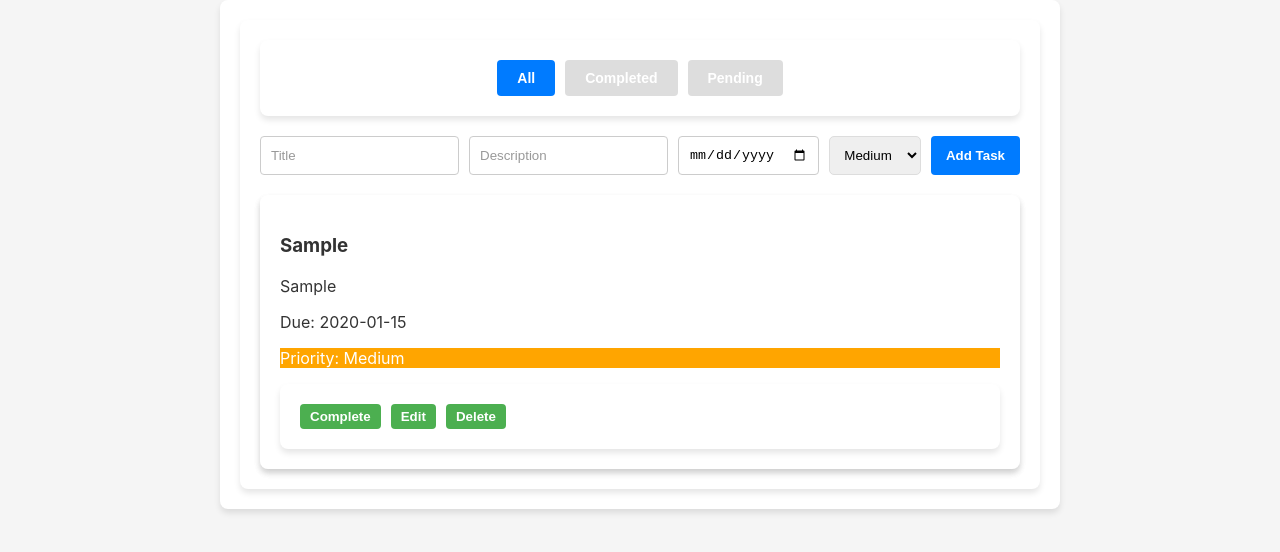
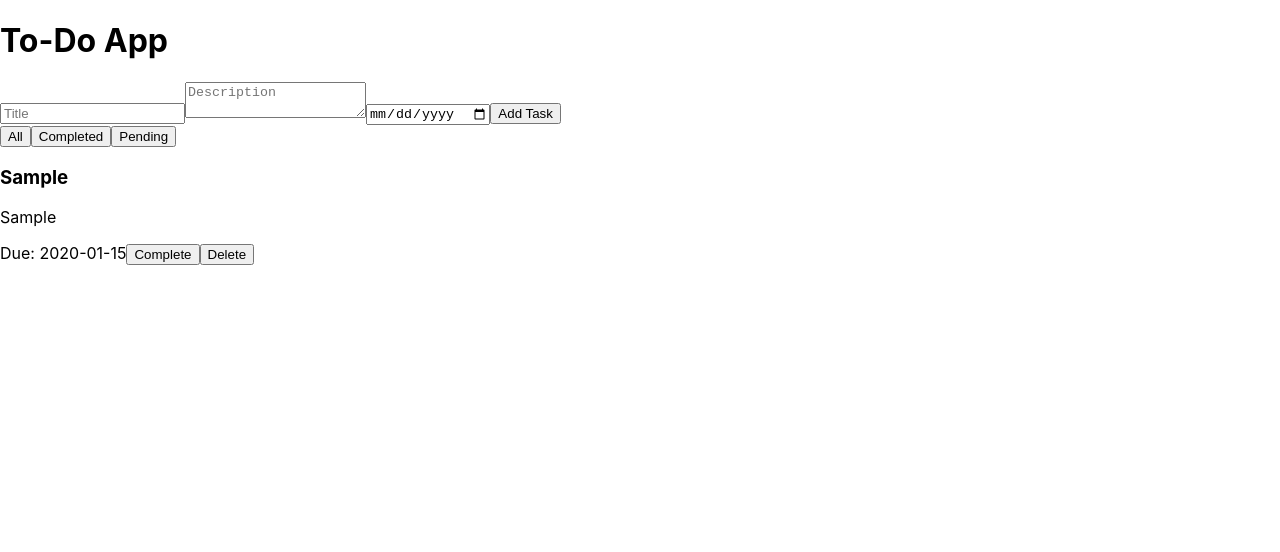
Before and after one commit to akhssm/To-Do, a React (Create React App) app in the folder to-do/: page / in a window 1280 px wide. Both pictures are taken after typing "Sample", "Sample", "2020-01-15" into the empty fields and a click on the button "Add Task". Shown: the top 552 px of the page. Built offline with nearby package versions, Linux system fonts and the light colour scheme.

Commit message:
made changes.

```diff
--- a/to-do/src/App.css
+++ b/to-do/src/App.css
@@ -1,183 +1,45 @@
-/* General Styles */
-body {
-  margin: 0;
-  padding: 0;
-  font-family: 'Arial', sans-serif;
-  background-color: #f5f5f5;
-  color: #333;
-  transition: all 0.3s ease-in-out;
+.App {
+  width: 80%;
+  margin: 0 auto;
+  padding: 20px;
+  font-family: Arial, sans-serif;
 }
 
-div {
-  padding: 20px;
-  max-width: 800px;
-  margin: 0 auto;
-  background-color: #fff;
-  border-radius: 8px;
-  box-shadow: 0 4px 6px rgba(0, 0, 0, 0.1);
-}
-
-/* Dark Mode Styles */
-.app.dark {
-  background-color: #121212;
-  color: #ffffff;
-}
-
-.app {
-  background-color: #ffffff;
-  color: #000000;
-  transition: all 0.3s ease-in-out;
-}
-
-/* TaskForm Styles */
 .task-form {
   display: flex;
-  gap: 10px;
-  margin-bottom: 20px;
-}
-
-.task-form input {
-  flex-grow: 1;
-  padding: 10px;
-  border: 1px solid #ccc;
-  border-radius: 4px;
-}
-
-.task-form button {
-  padding: 10px 15px;
-  background-color: #007bff;
-  color: #fff;
-  border: none;
-  border-radius: 4px;
-  cursor: pointer;
-  transition: background-color 0.3s;
-}
-
-.task-form button:hover {
-  background-color: #0056b3;
-}
-
-/* TaskList Styles */
-.task-list {
-  list-style: none;
-  padding: 0;
-}
-
-.task-list-item {
-  display: flex;
-  justify-content: space-between;
-  align-items: center;
-  padding: 10px;
-  border: 1px solid #ddd;
-  border-radius: 4px;
-  margin-bottom: 10px;
-  background-color: #f9f9f9;
-}
-
-.task-list-item.completed {
-  text-decoration: line-through;
-  color: #888;
-}
-
-.task-actions {
-  display: flex;
+  flex-direction: column;
   gap: 10px;
 }
 
-.task-actions button {
+.task-form input,
+.task-form textarea {
+  padding: 10px;
+  font-size: 16px;
+  margin: 5px 0;
+}
+
+.task-list {
+  margin-top: 20px;
+}
+
+.task-item {
+  padding: 10px;
+  margin: 10px 0;
+  border: 1px solid #ddd;
+  border-radius: 5px;
+}
+
+.task-item.completed {
+  background-color: #d3ffd3;
+  text-decoration: line-through;
+}
+
+button {
   padding: 5px 10px;
-  border: none;
-  border-radius: 4px;
+  margin-left: 10px;
   cursor: pointer;
 }
 
-.task-actions .delete-btn {
-  background-color: #dc3545;
-  color: #fff;
+.filters button {
+  margin-right: 10px;
 }
-
-.task-actions .delete-btn:hover {
-  background-color: #a71d2a;
-}
-
-.task-actions .toggle-btn {
-  background-color: #28a745;
-  color: #fff;
-}
-
-.task-actions .toggle-btn:hover {
-  background-color: #1e7e34;
-}
-
-/* FilterBar Styles */
-.filter-bar {
-  display: flex;
-  justify-content: center;
-  gap: 10px;
-  margin-bottom: 20px;
-}
-
-.filter-bar button {
-  padding: 10px 20px;
-  border: none;
-  border-radius: 4px;
-  cursor: pointer;
-  background-color: #ddd;
-  transition: background-color 0.3s, color 0.3s;
-}
-
-.filter-bar button.active {
-  background-color: #007bff;
-  color: #fff;
-}
-
-.filter-bar button:hover {
-  background-color: #0056b3;
-  color: #fff;
-}
-
-/* Responsive Styles */
-@media (max-width: 768px) {
-  .task-form {
-    flex-direction: column;
-    gap: 15px;
-  }
-
-  .task-actions {
-    flex-direction: column;
-    gap: 5px;
-  }
-
-  .filter-bar {
-    flex-wrap: wrap;
-  }
-
-  .filter-bar button {
-    flex-grow: 1;
-    margin-bottom: 5px;
-  }
-}
-
-@media (max-width: 480px) {
-  body {
-    padding: 10px;
-  }
-
-  .task-form button {
-    width: 100%;
-  }
-
-  .task-list-item {
-    flex-direction: column;
-    align-items: flex-start;
-  }
-
-  .task-actions {
-    width: 100%;
-    justify-content: space-between;
-  }
-
-  .task-actions button {
-    flex-grow: 1;
-  }
-}
--- a/to-do/src/App.jsx
+++ b/to-do/src/App.jsx
@@ -1,49 +1,60 @@
-import React, { useState, useEffect } from 'react';
-import TaskForm from './components/TaskForm';
-import TaskList from './components/TaskList';
-import FilterBar from './components/FilterBar';
-import { TaskContext } from './TaskContext';
-import './App.css';
+import React, { useState, useEffect } from "react";
+import Header from "./components/Header";
+import TaskForm from "./components/TaskForm";
+import TaskList from "./components/TaskList";
+import FilterBar from "./components/FilterBar";
 
+const App = () => {
+  // State to hold tasks and filter
+  const [tasks, setTasks] = useState([]);
+  const [filter, setFilter] = useState("All");
 
-function App() {
-  const [tasks, setTasks] = useState([]);
-  const [filter, setFilter] = useState('All');
-
+  // Load tasks from localStorage on initial load
   useEffect(() => {
-    const savedTasks = JSON.parse(localStorage.getItem('tasks')) || [];
-    setTasks(savedTasks);
+    const storedTasks = JSON.parse(localStorage.getItem("tasks")) || [];
+    setTasks(storedTasks);
   }, []);
 
+  // Save tasks to localStorage whenever tasks change
   useEffect(() => {
-    localStorage.setItem('tasks', JSON.stringify(tasks));
+    localStorage.setItem("tasks", JSON.stringify(tasks));
   }, [tasks]);
 
-  const addTask = (task) => setTasks([...tasks, task]);
+  // Add task handler
+  const addTask = (task) => {
+    setTasks((prevTasks) => [...prevTasks, task]);
+  };
 
-  const deleteTask = (id) => setTasks(tasks.filter(task => task.id !== id));
+  // Mark task as complete or undo
+  const markAsComplete = (id) => {
+    setTasks((prevTasks) =>
+      prevTasks.map((task) =>
+        task.id === id ? { ...task, completed: !task.completed } : task
+      )
+    );
+  };
 
-  const toggleComplete = (id) =>
-    setTasks(tasks.map(task =>
-      task.id === id ? { ...task, completed: !task.completed } : task
-    ));
+  // Delete a task
+  const deleteTask = (id) => {
+    setTasks((prevTasks) => prevTasks.filter((task) => task.id !== id));
+  };
 
-  const filteredTasks = tasks.filter(task => {
-    if (filter === 'All') return true;
-    return filter === 'Completed' ? task.completed : !task.completed;
+  // Filter tasks based on status
+  const filteredTasks = tasks.filter((task) => {
+    if (filter === "All") return true;
+    if (filter === "Completed") return task.completed;
+    if (filter === "Pending") return !task.completed;
+    return true;
   });
 
   return (
-    <div>
+    <div className="app">
+      <Header />
+      <TaskForm addTask={addTask} />
       <FilterBar filter={filter} setFilter={setFilter} />
-      <TaskForm addTask={addTask} />
-      <TaskList
-        tasks={filteredTasks}
-        toggleComplete={toggleComplete}
-        deleteTask={deleteTask}
-      />
+      <TaskList tasks={filteredTasks} markAsComplete={markAsComplete} deleteTask={deleteTask} />
     </div>
   );
-}
+};
 
 export default App;
--- a/to-do/src/components/FilterBar.jsx
+++ b/to-do/src/components/FilterBar.jsx
@@ -1,30 +1,13 @@
-// FilterBar.jsx
 import React from "react";
-import "./FilterBar.css";
 
-function FilterBar({ filter, setFilter }) {
+const FilterBar = ({ setFilter }) => {
   return (
-    <div className="filter-bar">
-      <button
-        className={filter === "All" ? "active" : ""}
-        onClick={() => setFilter("All")}
-      >
-        All
-      </button>
-      <button
-        className={filter === "Completed" ? "active" : ""}
-        onClick={() => setFilter("Completed")}
-      >
-        Completed
-      </button>
-      <button
-        className={filter === "Pending" ? "active" : ""}
-        onClick={() => setFilter("Pending")}
-      >
-        Pending
-      </button>
+    <div className="filters">
+      <button onClick={() => setFilter("All")}>All</button>
+      <button onClick={() => setFilter("Completed")}>Completed</button>
+      <button onClick={() => setFilter("Pending")}>Pending</button>
     </div>
   );
-}
+};
 
 export default FilterBar;
--- /dev/null
+++ b/to-do/src/components/Header.jsx
@@ -0,0 +1,7 @@
+import React from "react";
+
+const Header = () => {
+  return <h1>To-Do App</h1>;
+};
+
+export default Header;
--- a/to-do/src/components/TaskCard.jsx
+++ b/to-do/src/components/TaskCard.jsx
@@ -1,30 +1,17 @@
 import React from "react";
-import "./TaskCard.css";
 
-function TaskCard({ task, toggleComplete, deleteTask, editTask }) {
-  const priorityStyles = {
-    High: { backgroundColor: "red", color: "white" },
-    Medium: { backgroundColor: "orange", color: "white" },
-    Low: { backgroundColor: "green", color: "white" },
-  };
-
+const TaskCard = ({ task, markAsComplete, deleteTask }) => {
   return (
-    <div className={`task-card ${task.completed ? "completed" : ""}`}>
+    <div className={`task-item ${task.completed ? "completed" : ""}`}>
       <h3>{task.title}</h3>
       <p>{task.description}</p>
-      {task.dueDate && <p>Due: {task.dueDate}</p>}
-      {task.priority && (
-        <p style={priorityStyles[task.priority]}>Priority: {task.priority}</p>
-      )}
-      <div className="task-actions">
-        <button onClick={() => toggleComplete(task.id)}>
-          {task.completed ? "Undo" : "Complete"}
-        </button>
-        <button onClick={() => editTask(task)}>Edit</button>
-        <button onClick={() => deleteTask(task.id)}>Delete</button>
-      </div>
+      {task.dueDate && <span>Due: {task.dueDate}</span>}
+      <button onClick={() => markAsComplete(task.id)}>
+        {task.completed ? "Undo" : "Complete"}
+      </button>
+      <button onClick={() => deleteTask(task.id)}>Delete</button>
     </div>
   );
-}
+};
 
 export default TaskCard;
--- a/to-do/src/components/TaskForm.jsx
+++ b/to-do/src/components/TaskForm.jsx
@@ -1,69 +1,51 @@
-import React, { useState, useEffect } from 'react';
-import './TaskForm.css';
+import React, { useState } from "react";
 
-function TaskForm({ addTask, editTask, taskToEdit }) {
-  const [title, setTitle] = useState('');
-  const [description, setDescription] = useState('');
-  const [dueDate, setDueDate] = useState('');
-  const [priority, setPriority] = useState('Medium');
-
-  // Populate fields if editing an existing task
-  useEffect(() => {
-    if (taskToEdit) {
-      setTitle(taskToEdit.title);
-      setDescription(taskToEdit.description);
-      setDueDate(taskToEdit.dueDate);
-      setPriority(taskToEdit.priority);
-    }
-  }, [taskToEdit]);
+const TaskForm = ({ addTask }) => {
+  const [title, setTitle] = useState("");
+  const [description, setDescription] = useState("");
+  const [dueDate, setDueDate] = useState("");
 
   const handleSubmit = (e) => {
     e.preventDefault();
-    if (!title) return alert('Title is required');
 
-    if (taskToEdit) {
-      // Edit the existing task
-      editTask({ ...taskToEdit, title, description, dueDate, priority });
-    } else {
-      // Add a new task
-      addTask({ id: Date.now(), title, description, dueDate, priority, completed: false });
-    }
+    if (!title) return;
 
-    // Clear form fields after submission
-    setTitle('');
-    setDescription('');
-    setDueDate('');
-    setPriority('Medium');
+    const newTask = {
+      id: Date.now(),
+      title,
+      description,
+      dueDate,
+      completed: false,
+    };
+
+    addTask(newTask);
+    setTitle("");
+    setDescription("");
+    setDueDate("");
   };
 
   return (
-    <form className="task-form" onSubmit={handleSubmit}>
+    <form onSubmit={handleSubmit} className="task-form">
       <input
         type="text"
+        placeholder="Title"
         value={title}
         onChange={(e) => setTitle(e.target.value)}
-        placeholder="Title"
         required
       />
-      <input
-        type="text"
+      <textarea
+        placeholder="Description"
         value={description}
         onChange={(e) => setDescription(e.target.value)}
-        placeholder="Description"
-      />
+      ></textarea>
       <input
         type="date"
         value={dueDate}
         onChange={(e) => setDueDate(e.target.value)}
       />
-      <select value={priority} onChange={(e) => setPriority(e.target.value)}>
-        <option value="High">High</option>
-        <option value="Medium">Medium</option>
-        <option value="Low">Low</option>
-      </select>
-      <button type="submit">{taskToEdit ? 'Update Task' : 'Add Task'}</button>
+      <button type="submit">Add Task</button>
     </form>
   );
-}
+};
 
 export default TaskForm;
--- a/to-do/src/components/TaskList.jsx
+++ b/to-do/src/components/TaskList.jsx
@@ -1,21 +1,19 @@
-// TaskList.jsx
 import React from "react";
-import TaskCard from "./TaskCard";
-import "./TaskList.css";
+import TaskItem from "./TaskCard";
 
-function TaskList({ tasks, toggleComplete, deleteTask }) {
+const TaskList = ({ tasks, markAsComplete, deleteTask }) => {
   return (
     <div className="task-list">
       {tasks.map((task) => (
-        <TaskCard
+        <TaskItem
           key={task.id}
           task={task}
-          toggleComplete={toggleComplete}
+          markAsComplete={markAsComplete}
           deleteTask={deleteTask}
         />
       ))}
     </div>
   );
-}
+};
 
 export default TaskList;
```
Also changed, not shown: to-do/src/TaskContext.js (line endings or trailing spaces).
